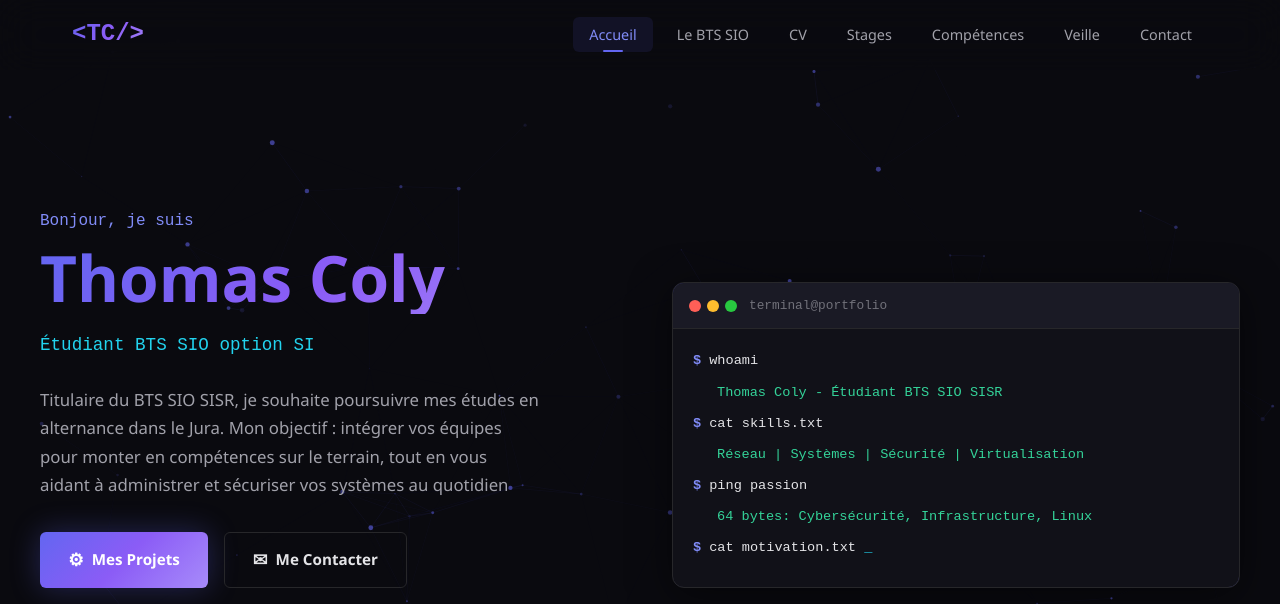
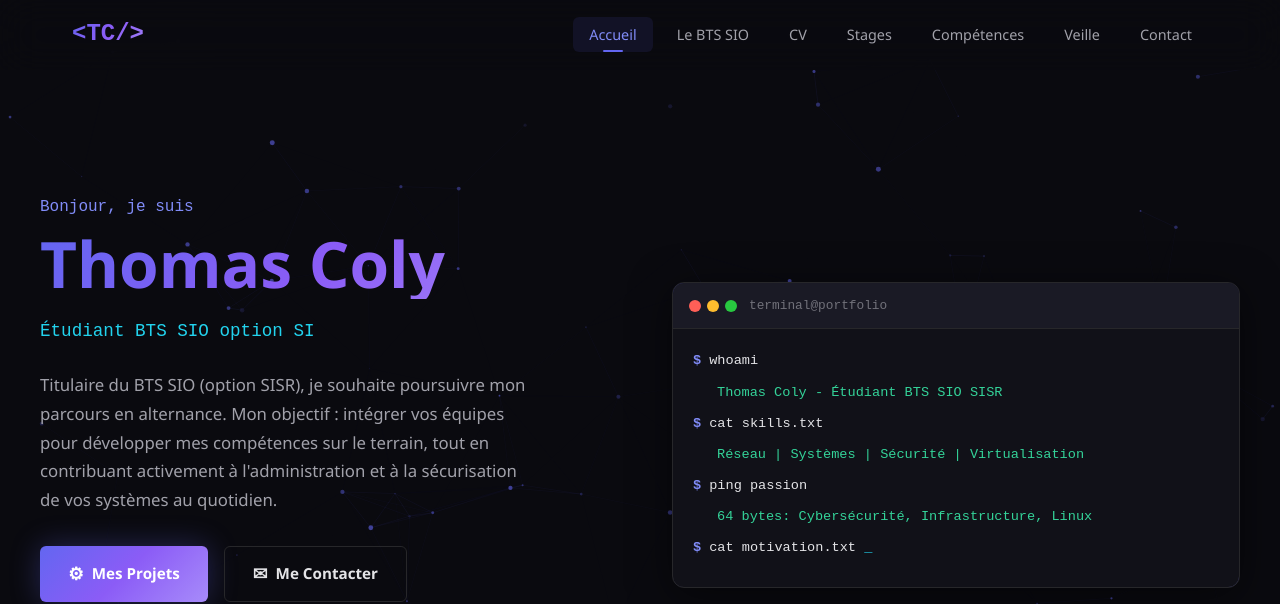
Before and after one commit to Th4567ms/Portfolio, a plain HTML site: page index.html in a window 1280 px wide. Shown: the top 604 px of the page. Drawn offline with Linux system fonts and the light colour scheme; animation ran at ten frames a second.

Commit message:
Update index.html

```diff
--- a/index.html
+++ b/index.html
@@ -47,7 +47,9 @@
                 </div>
                 <!-- TODO: Remplacer par ta propre description -->
                 <p class="hero-description">
-                    Titulaire du BTS SIO SISR, je souhaite poursuivre mes études en alternance dans le Jura.  Mon objectif : intégrer vos équipes pour monter en compétences sur le terrain, tout en vous aidant à administrer et sécuriser vos systèmes au quotidien
+                    Titulaire du BTS SIO (option SISR), je souhaite poursuivre mon parcours en alternance.
+
+Mon objectif : intégrer vos équipes pour développer mes compétences sur le terrain, tout en contribuant activement à l'administration et à la sécurisation de vos systèmes au quotidien.
                 </p>
                 <div class="hero-buttons">
                     <a href="competences.html" class="btn btn-primary">
```
